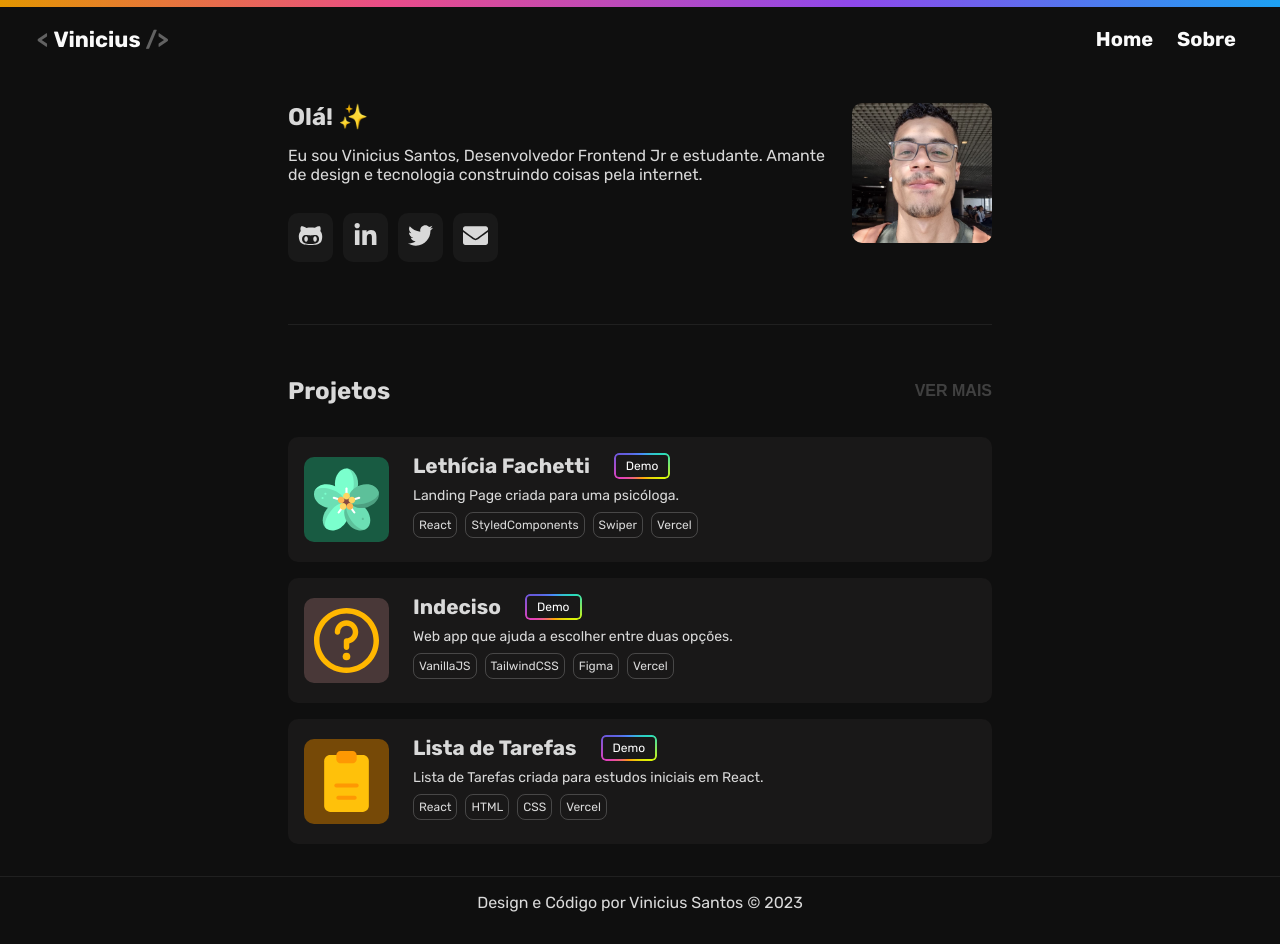
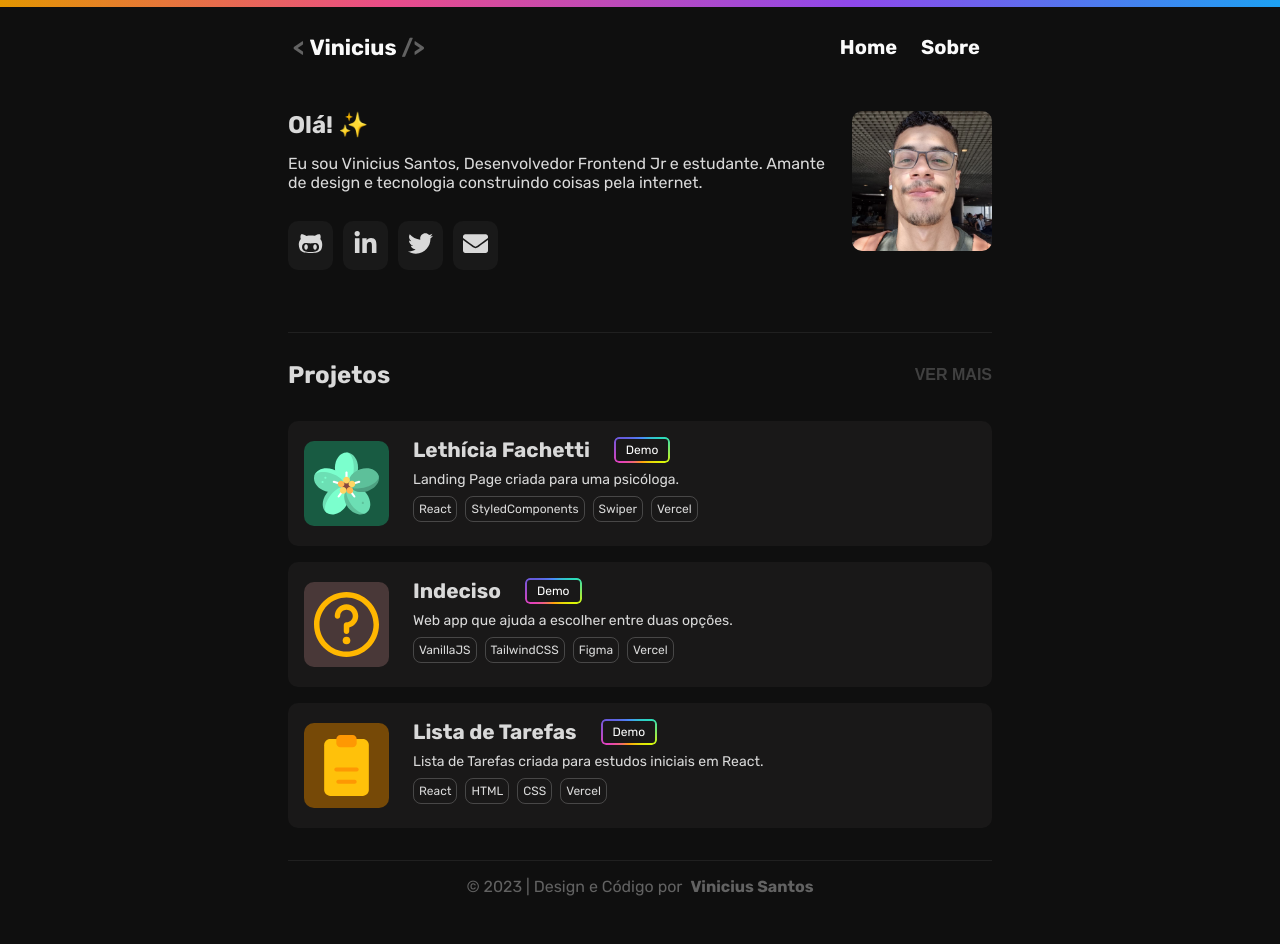
Before and after one commit to santos-vinicius/portfolio-v1, a React (Vite) app: page / in a window 1280 px wide. Built offline with nearby package versions, Linux system fonts and the light colour scheme.

Commit message:
fix: container styles on footer and navbar

```diff
--- a/src/components/Footer.jsx
+++ b/src/components/Footer.jsx
@@ -1,5 +1,6 @@
 import React from 'react'
 import styled from 'styled-components'
+import { Container } from '../../styles/theme'
 //import { Container } from '../../styles/theme'
 
 const StyledFooter = styled.footer`
@@ -7,6 +8,7 @@ const StyledFooter = styled.footer`
   display: flex;
   flex-direction: column;
   align-items: center;
+  color: rgba(170, 170, 170, 0.534);
 
   &:before {
     margin-bottom: 1rem;
@@ -16,14 +18,34 @@ const StyledFooter = styled.footer`
     height: 1px;
     width: 100%;
     }
+
+    & a {
+      font-weight: 700;
+      margin-left: 0.5rem;
+      text-decoration: none;
+      color:rgba(170, 170, 170, 0.534)
+    }
+
+    & a:hover{
+      color: #D9D9D9;
+    }
 `
 
 function Footer() {
+  const year = new Date().getFullYear()
   return (
     <>
-      <StyledFooter>
-        Design e Código por Vinicius Santos © 2023
-      </StyledFooter>
+      <Container>
+        <StyledFooter>
+          <div>
+            &copy; {year} | Design e Código por
+            <a href='https://github.com/santos-vinicius/portfolio' target="_blank" rel="noopener noreferrer">
+              Vinicius Santos
+            </a>
+          </div>
+        </StyledFooter>
+      </Container>
+
     </>
   )
 }
--- a/src/components/NavBar.jsx
+++ b/src/components/NavBar.jsx
@@ -1,7 +1,7 @@
 import React from 'react';
 import { Link } from 'react-router-dom';
 import styled from 'styled-components';
-
+import { Container } from '../../styles/theme';
 
 const Gradient = styled.div`
     width: 100%;
@@ -14,8 +14,8 @@ const StyledNav = styled.div`
   justify-content: space-between;
   align-items: center;
   height: 2rem;
-  margin: 16px;
-  padding: 1rem;
+  /* margin: px;
+  padding: 1rem; */
 
   & h1 {
     font-size: 22px;
@@ -72,6 +72,7 @@ function NavBar() {
   return (
     <>
       <Gradient />
+      <Container>
         <StyledNav>
           <h1>
             <span>{"<"}</span>
@@ -83,6 +84,7 @@ function NavBar() {
             <Link to="/about">Sobre</Link>
           </nav>
         </StyledNav>
+      </Container>
     </>
   )
 }
--- a/styles/theme.js
+++ b/styles/theme.js
@@ -3,7 +3,7 @@ import styled from 'styled-components';
 export const Container = styled.div`
   max-width: 48rem;
   padding: 0 2rem 0 2rem;
-  margin: 3rem auto 0 auto;
+  margin: 1.5rem auto 0 auto;
 `
 
 export const GithubButton = styled.button`
```
Lines whose indentation alone changed are shown as unchanged.
